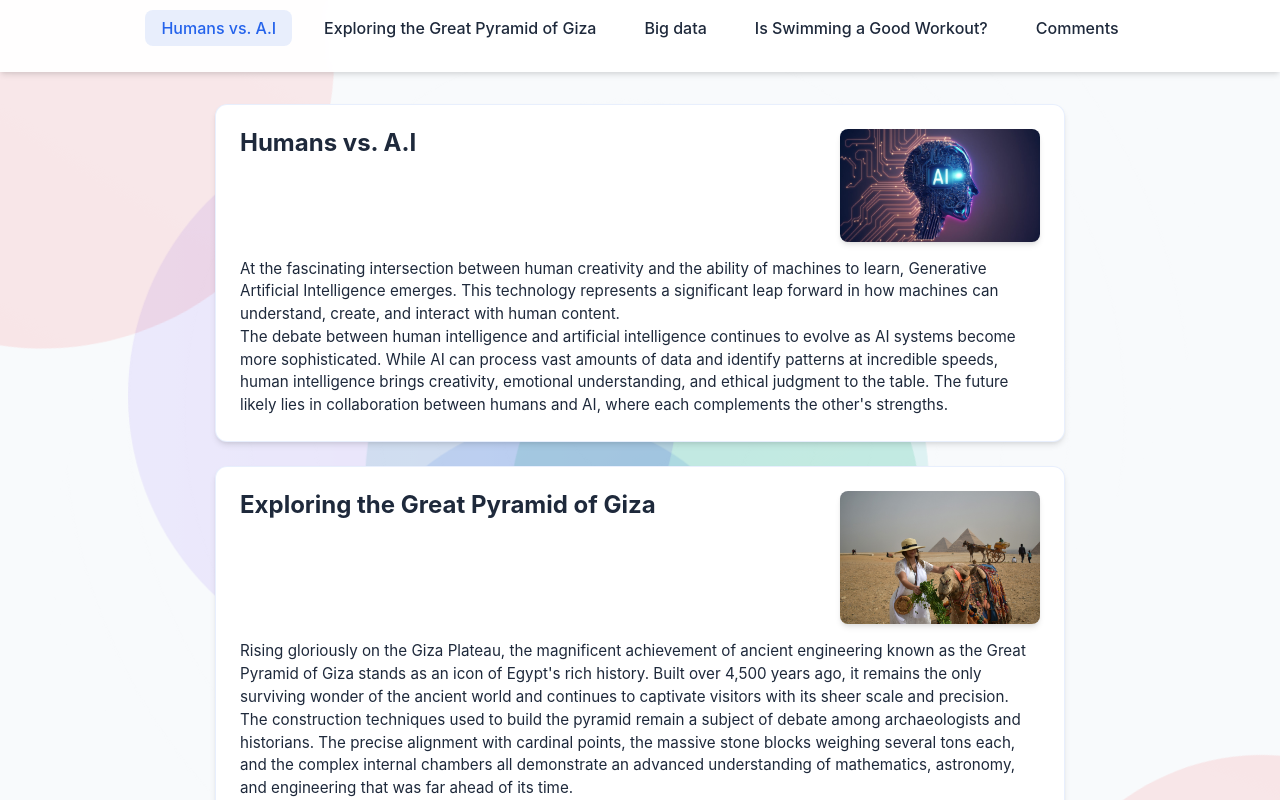
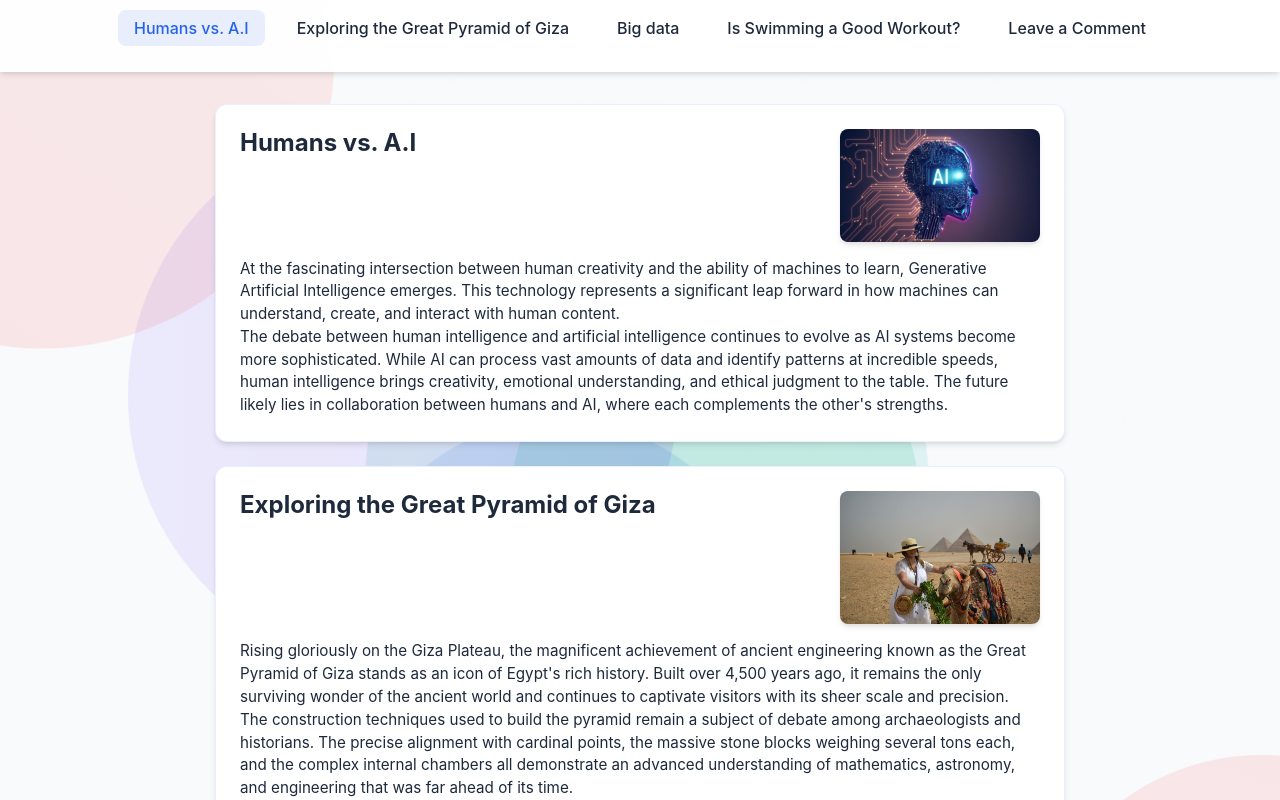
Before and after one commit to Eyadhamza-ctrl/Deci-lev3-Project2, a plain HTML site: page index.html in a window 1280 px wide. Both pictures are taken after a click on the link "Humans vs. A.I". Shown: the top 800 px of the page. Drawn offline with nearby package versions, Linux system fonts and the light colour scheme.

Commit message:
modified:   index.html 	modified:   js/script.js

```diff
--- a/index.html
+++ b/index.html
@@ -24,11 +24,7 @@
     </div>
     <nav>
         <ul id="navbar">
-            <ul><a href="#section1"></a></ul>
-            <ul><a href="#section2"></a></ul>
-            <ul><a href="#section3"></a></ul>
-            <ul><a href="#section4"></a></ul>
-            <ul><a href="#comments-section"></a></ul>
+            <!-- Navigation items will be dynamically generated by JavaScript -->
         </ul>
     </nav>
   </header>
--- a/js/script.js
+++ b/js/script.js
@@ -12,40 +12,8 @@ const SCROLL_TO_TOP_THRESHOLD = 300;
 const ANIMATION_DURATION = 800;
 const SCROLL_EASING = 0.1;
 
-// Create empty ul element for navigation if it doesn't exist
-let navList = document.querySelector('nav ul');
-if (!navList) {
-    navList = document.createElement('ul');
-    navList.id = 'navbar';
-    nav.appendChild(navList);
-}
-
 /**
- * Generates navigation menu items dynamically based on section data
- * Creates list items with links for each section using their data-name attribute
- */
-function generateNavigation() {
-    // Clear existing navigation items
-    navList.innerHTML = '';
-
-    // Create navigation items for each section
-    sections.forEach(section => {
-        const sectionId = section.id;
-        const sectionName = section.getAttribute('data-name');
-
-        if (sectionName) {
-            const listItem = document.createElement('li');
-            const link = document.createElement('a');
-            link.href = `#${sectionId}`;
-            link.textContent = sectionName;
-            listItem.appendChild(link);
-            navList.appendChild(listItem);
-        }
-    });
-}
-
-/**
- * Smoothly scrolls to a target element with easing
+ * Smoothly scrolls to a target element with easing animation
  * @param {HTMLElement} target - Target element to scroll to
  * @param {number} offset - Additional offset from the top
  */
@@ -75,6 +43,62 @@ function smoothScrollTo(target, offset = 0) {
 }
 
 /**
+ * Generates navigation menu items dynamically based on section data
+ * Creates list items with links for each section using their h2 text or data-name attribute
+ */
+function generateNavigation() {
+    // Get or create the navigation list
+    let navList = document.querySelector('nav ul');
+    if (!navList) {
+        navList = document.createElement('ul');
+        navList.id = 'navbar';
+        nav.appendChild(navList);
+    }
+
+    // Clear existing navigation items
+    navList.innerHTML = '';
+
+    // Create navigation items for each section
+    sections.forEach(section => {
+        // Get section title from h2 element or data-name attribute
+        const sectionTitle = section.querySelector('h2')?.textContent || section.getAttribute('data-name');
+        const sectionId = section.id;
+
+        if (sectionTitle && sectionId) {
+            const listItem = document.createElement('li');
+            const link = document.createElement('a');
+
+            // Set link attributes
+            link.href = `#${sectionId}`;
+            link.textContent = sectionTitle;
+            link.setAttribute('data-section', sectionId);
+
+            // Add click event for smooth scrolling
+            link.addEventListener('click', (e) => {
+                e.preventDefault();
+                const targetSection = document.querySelector(`#${sectionId}`);
+                if (targetSection) {
+                    smoothScrollTo(targetSection, nav.offsetHeight + SCROLL_OFFSET);
+
+                    // Update active state
+                    document.querySelectorAll('nav ul li').forEach(li => li.classList.remove('active'));
+                    listItem.classList.add('active');
+
+                    // Close mobile menu if open
+                    if (nav.classList.contains('active')) {
+                        nav.classList.remove('active');
+                        menuToggle.classList.remove('active');
+                    }
+                }
+            });
+
+            listItem.appendChild(link);
+            navList.appendChild(listItem);
+        }
+    });
+}
+
+/**
  * Sets up navigation functionality including:
  * - Dynamic menu generation
  * - Smooth scrolling to sections
@@ -84,37 +108,6 @@ function smoothScrollTo(target, offset = 0) {
 function setupNavigation() {
     // Generate navigation items
     generateNavigation();
-
-    // Get all navigation links after generation
-    const navLinks = document.querySelectorAll('nav ul li a');
-
-    // Handle desktop navigation
-    navLinks.forEach(link => {
-        link.addEventListener('click', (e) => {
-            e.preventDefault();
-            const targetId = link.getAttribute('href');
-            const targetSection = document.querySelector(targetId);
-
-            if (targetSection) {
-                // Calculate scroll position with proper offset
-                const navHeight = nav.offsetHeight;
-                const scrollPosition = targetSection.offsetTop - navHeight - SCROLL_OFFSET;
-
-                // Use custom smooth scroll
-                smoothScrollTo(targetSection, navHeight + SCROLL_OFFSET);
-
-                // Update active section
-                document.querySelectorAll('nav ul li').forEach(li => li.classList.remove('active'));
-                link.parentElement.classList.add('active');
-
-                // Close mobile menu if open
-                if (nav.classList.contains('active')) {
-                    nav.classList.remove('active');
-                    menuToggle.classList.remove('active');
-                }
-            }
-        });
-    });
 
     // Handle mobile menu toggle
     if (menuToggle) {
```
